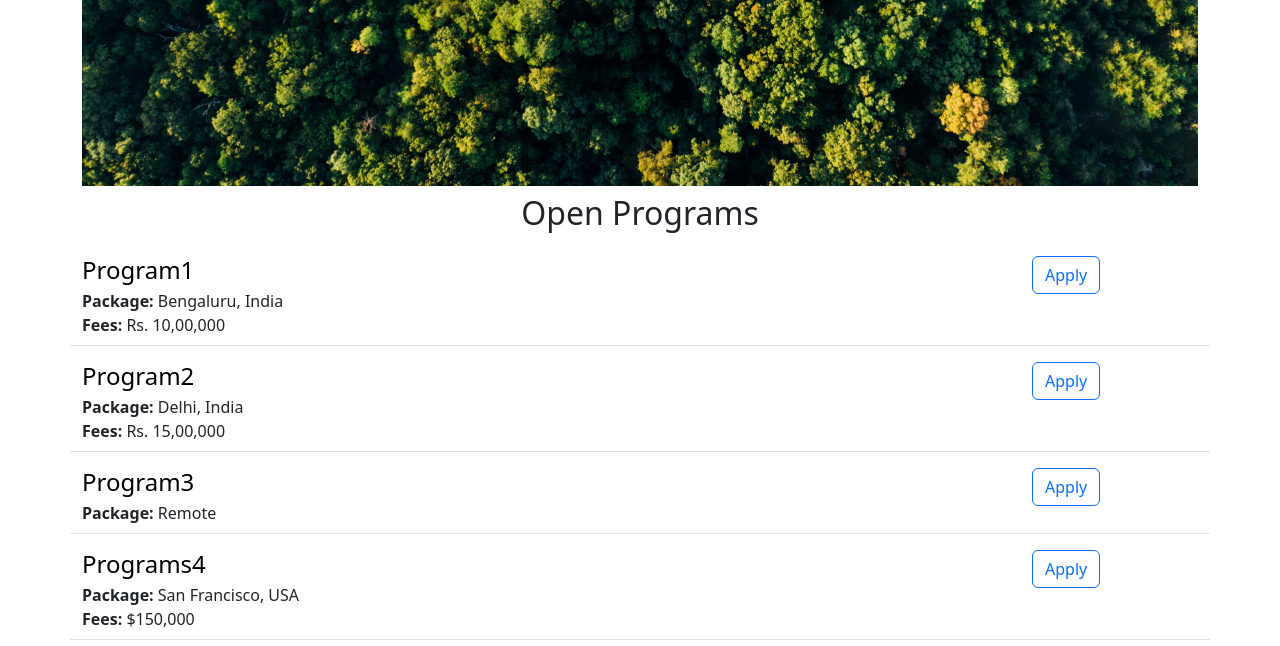
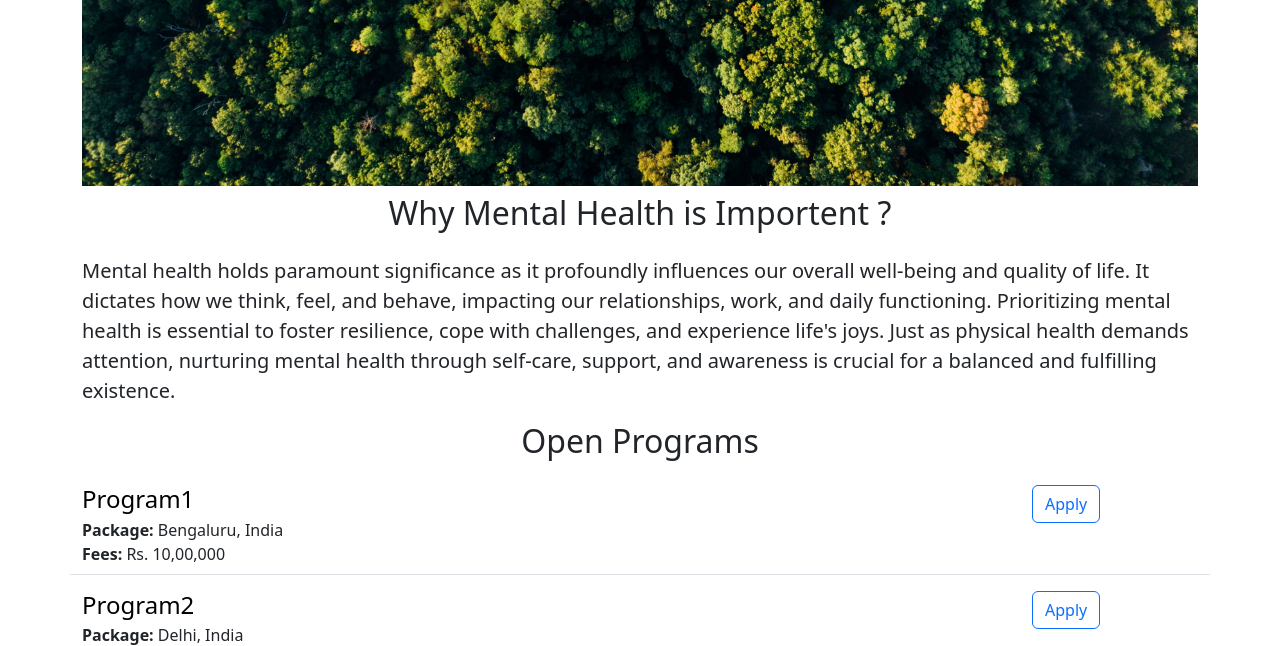
Before and after one commit to rajnibala/modern-saint-meditation-w2, a Flask app: page / in a window 1280 px wide. Shown: the part 590-1236 px from the top of the page. Run offline with Flask 3, Linux system fonts and the light colour scheme.

Commit message:
added paragrabh meditation

```diff
--- a/templates/Home.html
+++ b/templates/Home.html
@@ -20,6 +20,11 @@
    <h1 class= "text-center">Namaskaram! Modern Saint Meditation Welcomes you!</h1>
    <img class="img-fluid"
      id="banner" src="https://modern-saint-meditation--rajni-balabala.repl.co/static/msmbg.jpeg">
+<h2 class= "text-center mt-2 mb-4">Why Mental Health is Importent ?</h2>
+     <p class="lead">
+       Mental health holds paramount significance as it profoundly influences our overall well-being and quality of life. It dictates how we think, feel, and behave, impacting our relationships, work, and daily functioning. Prioritizing mental health is essential to foster resilience, cope with challenges, and experience life's joys. Just as physical health demands attention, nurturing mental health through self-care, support, and awareness is crucial for a balanced and fulfilling existence.
+     </p>
+
    <h2 class= "text-center mt-2 mb-4">Open Programs</h2>
    <div>
 {% for Programs in Programs %}
```
